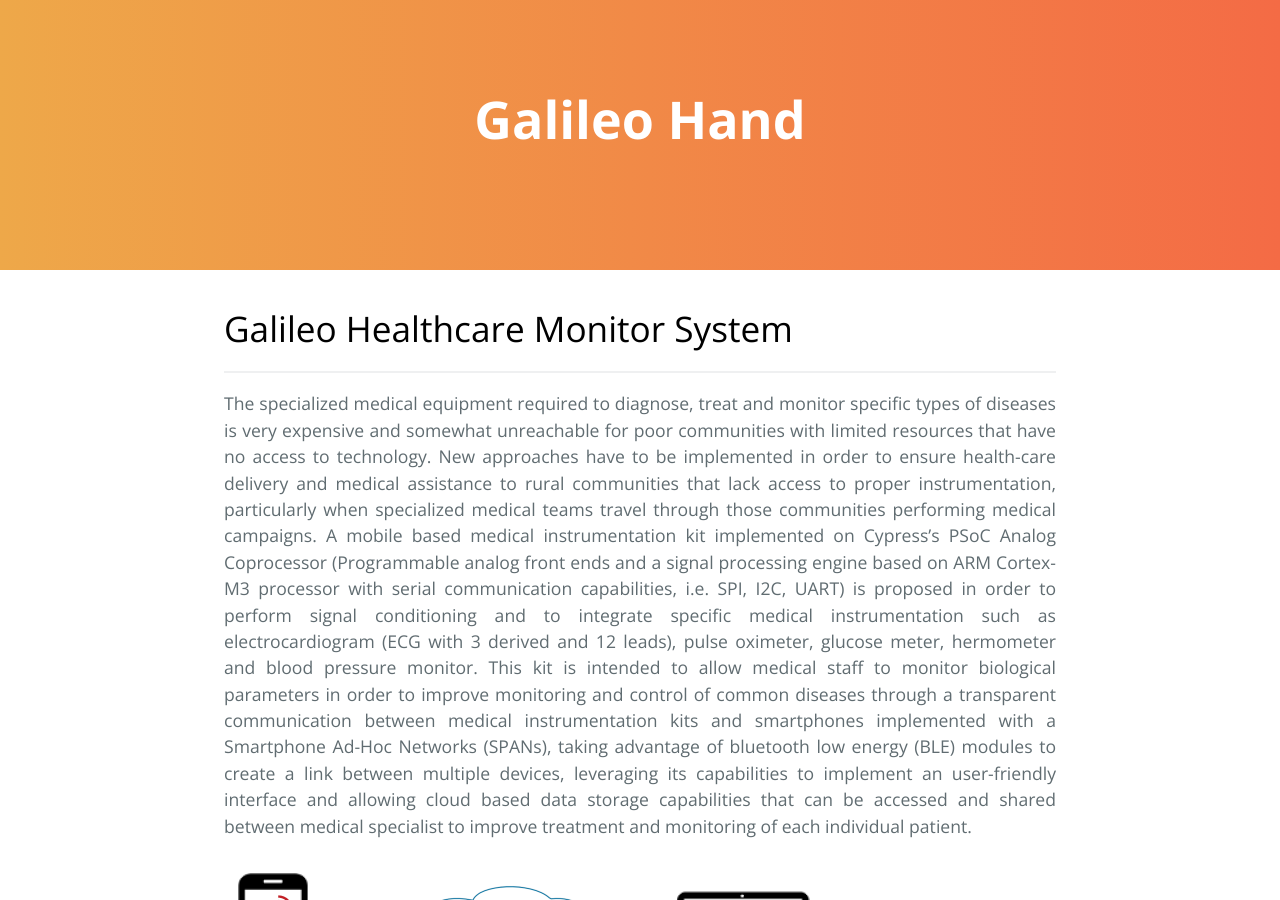
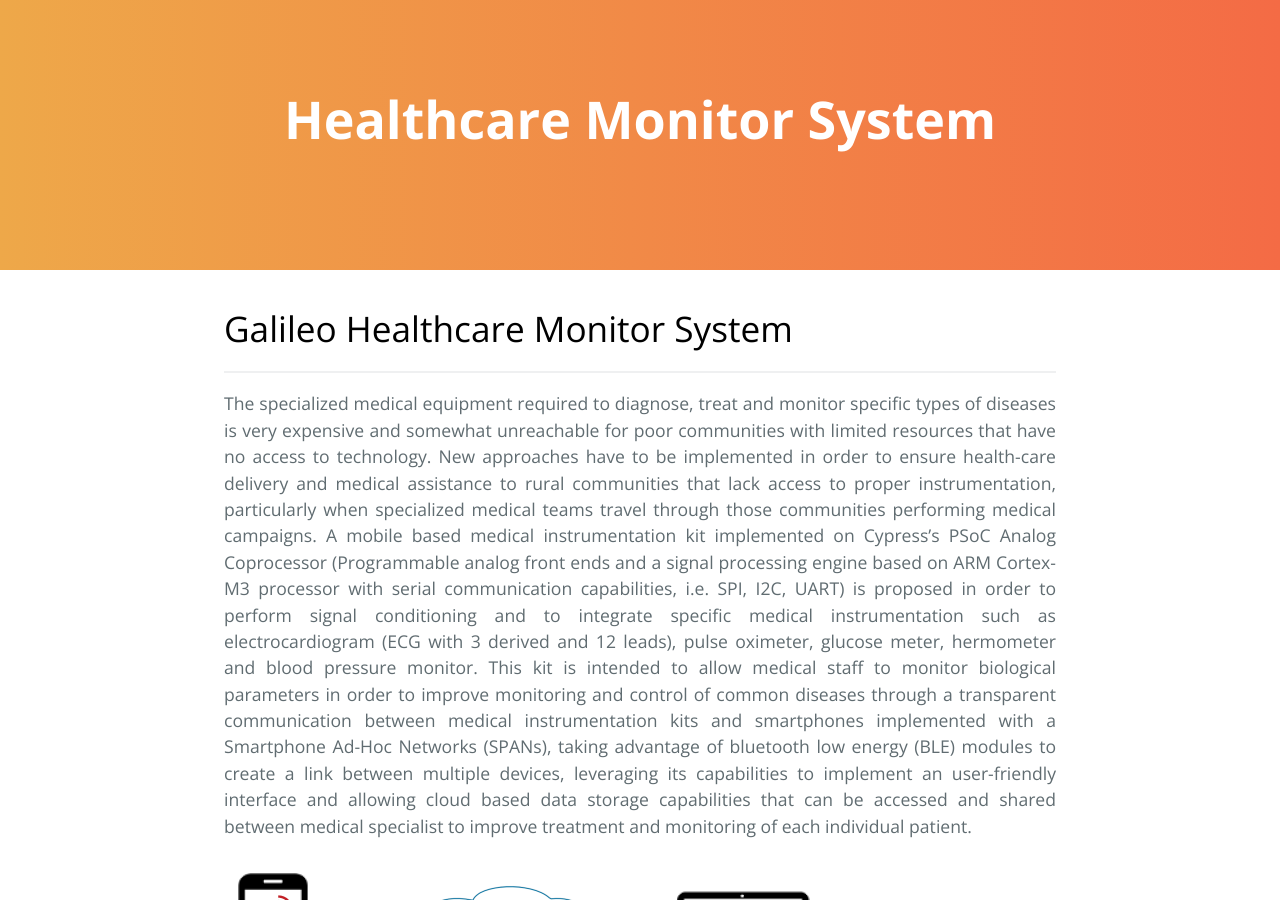
Before and after one commit to turing-lab/turing-lab.github.io, a Jekyll site: the page built from _posts/2016-11-30-Medical-Kit.md, in a window 1280 px wide and 900 px high. Built offline with Jekyll 4.4.1, drawn with Linux system fonts in a browser that asks for light colours.

Commit message:
no message

```diff
--- a/_posts/2016-11-30-Medical-Kit.md
+++ b/_posts/2016-11-30-Medical-Kit.md
@@ -1,6 +1,6 @@
 ---
 layout: post
-title:  "Galileo Hand"
+title:  "Healthcare Monitor System"
 date:   2016-11-30 17:00:00
 category: project
 download: false
```
